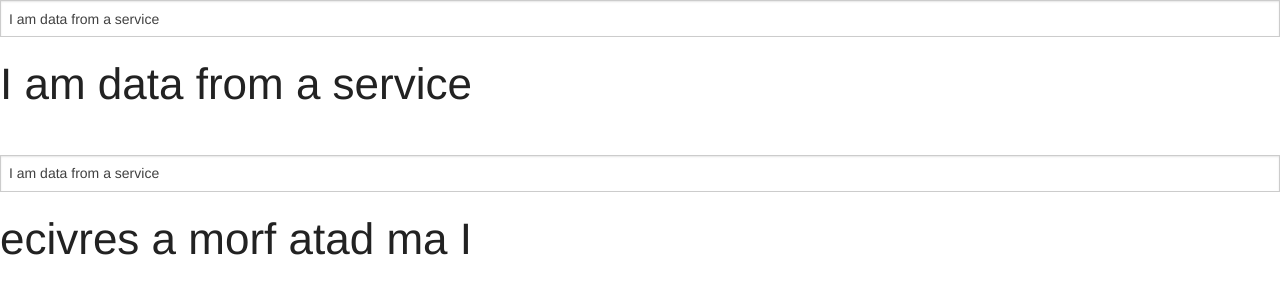
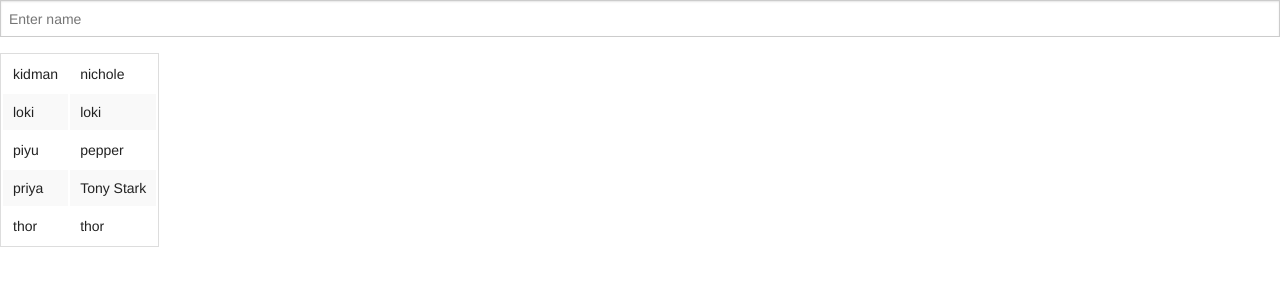
Before and after one commit to priyamatnani/egghead, a plain HTML site: page index.html in a window 1280 px wide. Drawn offline with Linux system fonts and the light colour scheme.

Commit message:
controller

```diff
--- a/index.html
+++ b/index.html
@@ -8,46 +8,24 @@
 </head>
 
 <body>
-<div ng-app='myApp'>
+    <div ng-app='myApp'>
 
-    <!--<input type="text" ng-model="data.name">-->
-    <!--<h1>{{data.name}}</h1>-->
+        <div ng-controller="AvengersController">
+            <input type="text" ng-model="searchText.name" placeholder="Enter name">
 
+            <table>
+                <tr ng-repeat=" actor in avengers.cast | orderBy:'name' | filter : searchText | limitTo:-5">
+                    <td>{{actor.name}}</td>
+                    <td>{{actor.character}}</td>
+                </tr>
 
+            </table>
 
-
-
-    <div ng-controller = "FirstCtrl">
-        <!--NAME:-->
-        <input type = "text" ng-model="data.message">
-        <h1>{{data.message}}</h1>
-
-        <!--<a ng-href="{{data.name}}.jpg">Hey {{data.name}}</a>-->
-        </br>
-        </br>
-        <!--<input type="text" ng-model="data.compo">-->
-
-        <!--<div class="{{data.compo}}">-->
-        <!--Wrap me with a foundation component-->
-        <!--</div>-->
+        </div>
 
     </div>
 
-
-
-
-
-
-    <div ng-controller="SecondCtrl">
-        <input type="text" ng-model="data.message">
-        <h1>{{data.message | reverse}}</h1>
-    </div>
-
-
-
-
-</div>
-<script type="text/javascript" src="angular.min.js"></script>
-<script type="text/javascript" src="main.js"></script>
+    <script type="text/javascript" src="angular.min.js"></script>
+    <script type="text/javascript" src="main.js"></script>
 </body>
 </html>
--- a/main.js
+++ b/main.js
@@ -1,27 +1,47 @@
 var myApp = angular.module('myApp',[]);
-myApp.factory('Data', function(){
-    return { message: "I am data from a service" }
- })
+
+myApp.factory('Avengers',function(){
+
+    var Avengers = {};
+    Avengers.cast = [
+        {
+            name: "priya",
+            character: "Tony Stark"
+
+        },
+        {
+            name: "himanshu",
+            character: "robert"
+
+        },
+        {
+            name: "piyu",
+            character: "pepper"
+
+        },
+        {
+            name: "loki",
+            character: "loki"
+
+        },
+        {
+            name: "kidman",
+            character: "nichole"
+
+        },
+        {
+            name: "thor",
+            character: "thor"
+
+        }
+
+    ];
+
+    return Avengers;
+})
 
 
-myApp.filter('reverse' , function(){
+function AvengersController($scope,Avengers){
 
-    return function(text){
-
-        return text.split("").reverse().join("");
-    }
-})
-
-function FirstCtrl($scope, Data) {
-    $scope.data = Data;
+    $scope.avengers = Avengers;
 }
-
-function SecondCtrl($scope,Data){
-
-    $scope.data=Data;
-
-   /* $scope.reversedMessage = function(message){
-
-        return message.split("").reverse().join("");
-    }*/
-}
```
